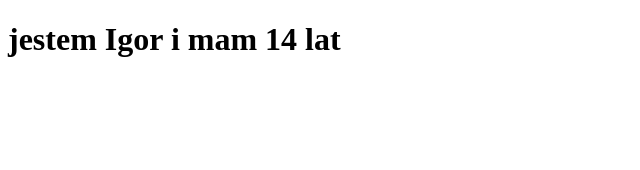
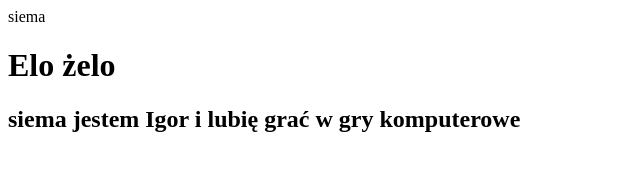
Before and after one commit to PogodaIgor/w-domu, a plain HTML site: page index.html in a window 1280 px wide. Shown: the whole page, without its empty margins (0-640 px from the left). Drawn offline with Linux system fonts and the light colour scheme.

Commit message:
Update index.html

```diff
--- a/index.html
+++ b/index.html
@@ -1,9 +1,8 @@
 <!DOCTYPE html>
-<html>
-  <head>
-    <title>Elo żelo</title>
-  </head>
-  <body>
-    <h1>jestem Igor i mam 14 lat</h1>
-  </body>
-</html>
+<head>
+  siema
+</head>
+<body>
+  <h1>Elo żelo</h1>
+  <h2>siema jestem Igor i lubię grać w gry komputerowe</h2>
+</body>
```
